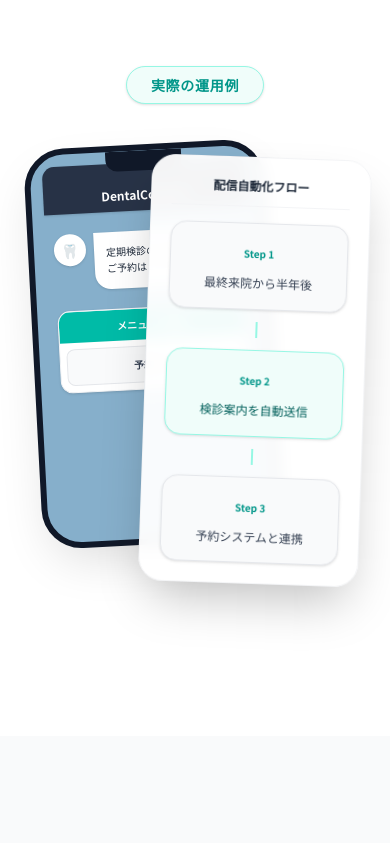
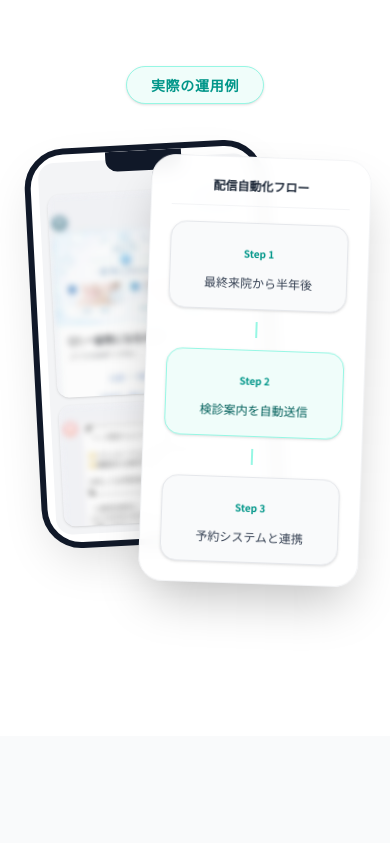
Before and after one commit to uw1g48h31wj4xxa33ffa-eng/reserve-pro-dashboard, a Next.js app in the folder LP/dental-lp/: page / in a window 390 px wide. Shown: the part 4461-5304 px from the top of the page. Built offline with nearby package versions, Linux system fonts and the light colour scheme.

Commit message:
Replace fake LINE chat with blurred flow images inside phone mockup

```diff
--- a/LP/dental-lp/components/sections/system.tsx
+++ b/LP/dental-lp/components/sections/system.tsx
@@ -86,24 +86,14 @@ function LineFlowMockup() {
     <div className="relative w-[340px] h-[480px] flex items-center justify-center shrink-0">
 
       {/* ① LINE Phone (Back Left) */}
-      <div className="absolute left-2 top-4 w-[240px] bg-[#86afcb] rounded-[2.5rem] p-3 shadow-[0_20px_50px_-12px_rgba(0,0,0,0.15)] border-[6px] border-gray-900 overflow-hidden h-[400px] z-10 -rotate-3">
+      <div className="absolute left-2 top-4 w-[240px] bg-white rounded-[2.5rem] p-2 shadow-[0_20px_50px_-12px_rgba(0,0,0,0.15)] border-[6px] border-gray-900 overflow-hidden h-[400px] z-10 -rotate-3">
         <div className="absolute top-0 left-1/2 -translate-x-1/2 w-1/3 h-5 bg-gray-900 rounded-b-xl z-30" />
-        <div className="bg-[#273246] text-white text-center py-2 rounded-t-xl font-bold text-xs shadow-sm relative z-20 pt-6">
-          DentalConnect
-        </div>
-        <div className="flex-1 overflow-hidden flex flex-col gap-3 p-2 mt-3 relative z-20">
-          <div className="flex gap-2">
-            <div className="w-8 h-8 rounded-full bg-white flex-shrink-0 flex items-center justify-center text-sm shadow-sm">🦷</div>
-            <div className="bg-white p-3 rounded-2xl rounded-tl-none text-[10px] text-gray-800 shadow-sm leading-relaxed">
-              定期検診のお知らせ🌸<br/>
-              ご予約はこちら👇
-            </div>
+        <div className="w-full h-full rounded-2xl overflow-hidden relative bg-gray-100 flex flex-col gap-2 p-2 pt-8">
+          <div className="w-full rounded-xl overflow-hidden shadow-sm">
+            <img src="/uploads/line-flow.jpg" alt="LINE Flow 1" className="w-full h-auto blur-[3px] opacity-70 object-cover" />
           </div>
-          <div className="mt-2 bg-white rounded-xl overflow-hidden shadow-sm border border-gray-100">
-            <div className="bg-teal-500 text-white text-[10px] font-bold p-1.5 text-center">メニューを選択</div>
-            <div className="p-1.5 flex flex-col gap-1.5">
-              <button className="bg-gray-50 text-[10px] py-2 px-2 rounded-lg border border-gray-200 font-bold text-gray-700">予約する</button>
-            </div>
+          <div className="w-full rounded-xl overflow-hidden shadow-sm">
+            <img src="/uploads/line-followup.jpg" alt="LINE Flow 2" className="w-full h-auto blur-[3px] opacity-70 object-cover" />
           </div>
         </div>
       </div>
```
